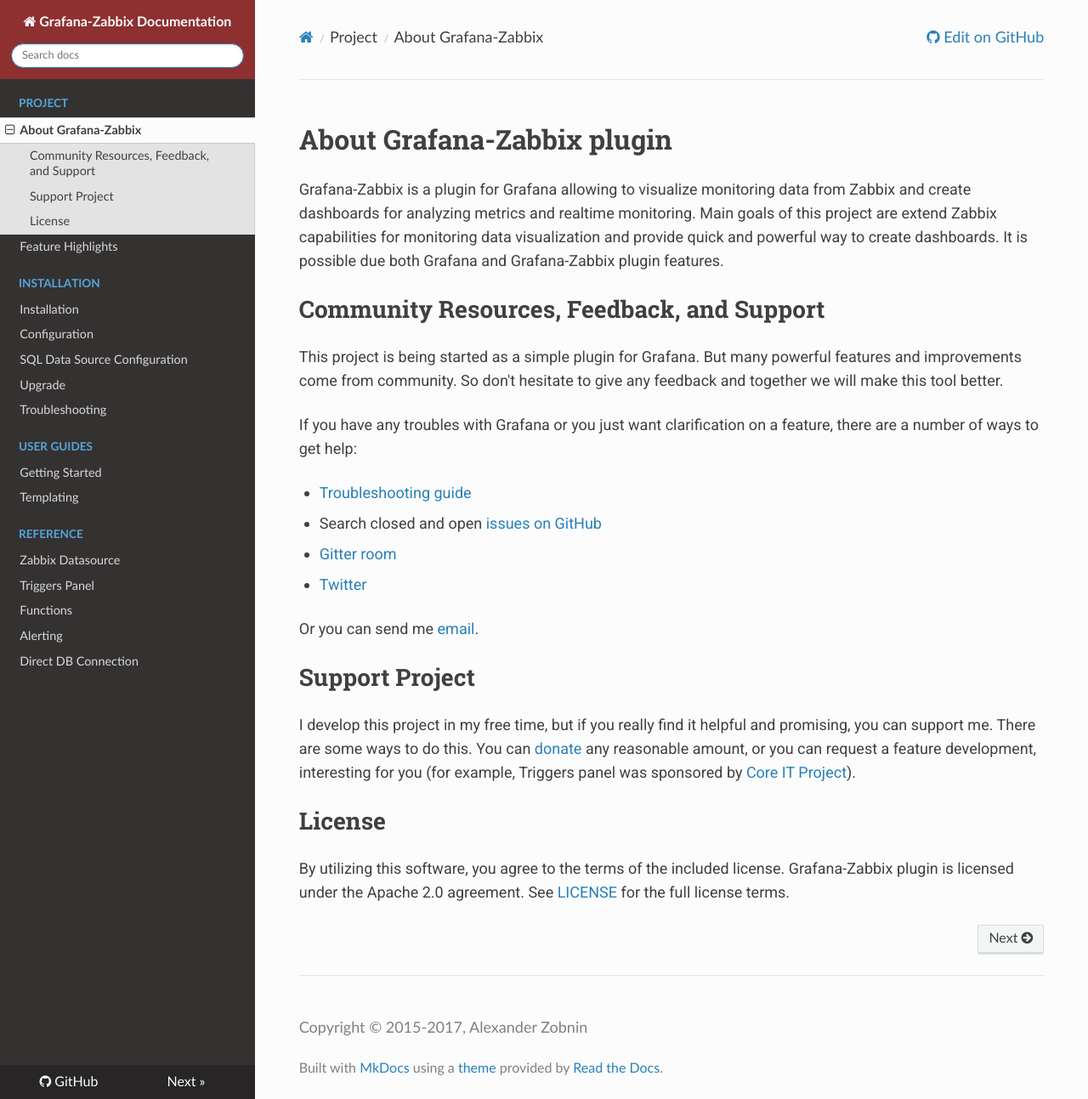
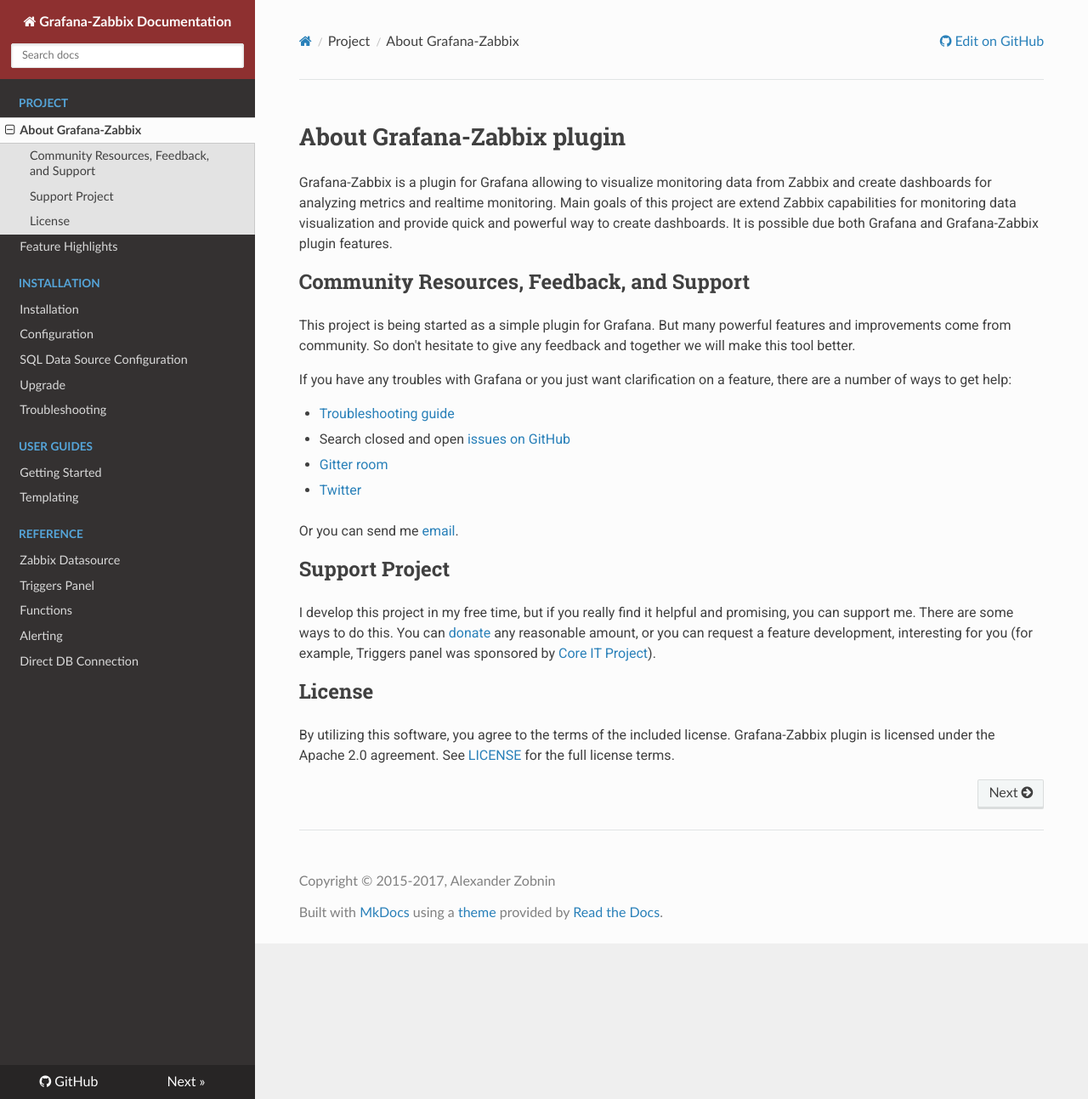
Before and after one commit to grafana/grafana-zabbix, an MkDocs documentation site: the page built from docs/sources/index.md, in a window 1280 px wide and 1293 px high. Shown: the whole window at 85% size. Built offline with MkDocs 1.6.1, drawn with Linux system fonts in a browser that asks for light colours; nearby versions of some CDN libraries; old or Windows-style settings are respelled for this version of MkDocs.

Commit message:
docs: adjust styles

```diff
--- a/docs/sources/css/custom.css
+++ b/docs/sources/css/custom.css
@@ -1,7 +1,13 @@
 @import url('https://fonts.googleapis.com/css?family=Roboto|Source+Code+Pro');
 
 .wy-side-nav-search, .wy-nav-top {
-  background-color: #8e3030
+  background-color: #8e3030;
+}
+
+.wy-side-nav-search input[type=text] {
+  border-radius: 2px;
+  width: 100%;
+  border-color: #e3e3e3;
 }
 
 /* Content container */
@@ -14,34 +20,15 @@
   font-family: 'Roboto', 'Lato', 'proxima-nova', 'Helvetica Neue', Arial, sans-serif;
 }
 
-.rst-content p, .rst-content ul, .rst-content ol {
-  font-size: 18px;
-}
-
-.rst-content h1 {
-  font-size: 200%;
-}
-
-.rst-content h2 {
-  font-size: 175%;
-}
-
-.rst-content h3 {
-  font-size: 150%;
-}
-
-.rst-content h4 {
-  font-size: 125%;
-}
-
 .rst-content p {
-  margin-bottom: 24px;
-  line-height: 28px;
+  margin-bottom: 16px;
+  line-height: 24px;
 }
 
 .rst-content li {
-  margin-bottom: 8px;
-  line-height: 28px;
+  margin-top: 6px;
+  margin-bottom: 6px;
+  line-height: 24px;
 }
 
 .rst-content img {
@@ -51,11 +38,13 @@
 
 .rst-content blockquote {
   max-width: 80%;
-  margin-left: 24px;
+  margin-left: 0em;
   padding: 0 1em;
-  color: #777;
-  border-left: 6px solid #ddd;
+  color: #757575;
+  border-left: 6px solid #e0e0e0;
 }
+
+/* Source code highlighting */
 
 code, .rst-content tt {
   font-family: 'Source Code Pro', monospace;
@@ -67,21 +56,18 @@
   border-width: 0;
 }
 
-
-/**
- * Colors are from solarized scheme.
- */
 .hljs {
   max-width: 100%;
 
+  /* Colors are from solarized scheme. */
   background-color: #fdf6e3;
   color: #657b83;
 
-  border-width: 0 0 0 6px;
+  border-width: 0 0 0 4px;
   border-color: #eee8d5;
   border-left-color: #268bd2;
 
-  font-size: 100%;
+  font-size: 90%;
   line-height: 1.5;
   padding: 0.5em 1em;
 }
@@ -113,12 +99,15 @@
 /* Functions list tweaks */
 
 h3 em {
+  font-family: 'Source Code Pro', monospace;
+  line-height: 2;
   padding-top: 20px;
   font-style: normal;
   padding-bottom: 2px;
-  border-bottom: 4px;
+  border-bottom: 2px;
   border-bottom-style: solid;
-  border-bottom-color: #268bd2;
+  border-bottom-color: #2aa198;
+  /* color: #cb4b16; */
 }
 
 hr {
```
